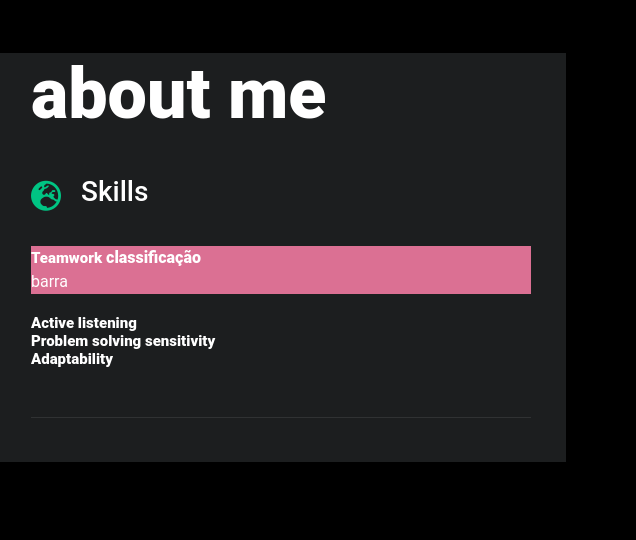
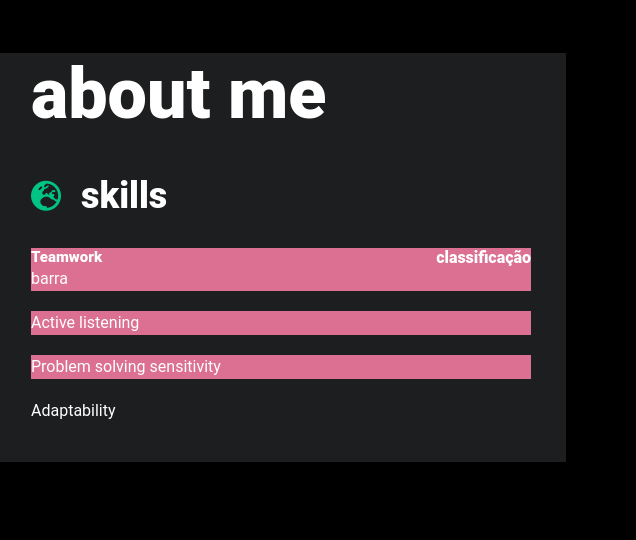
Before and after one commit to Susana988/cv_online, a plain HTML site: page index.html in a window 1280 px wide. Shown: the full height of the page, 644-1280 px from the left. Drawn offline with nearby package versions, Linux system fonts and the light colour scheme.

Commit message:
Area skills continued
Skills structure defined.

```diff
--- a/index.html
+++ b/index.html
@@ -121,8 +121,7 @@
                                 <div class="content-item">
                                     <i class="fas fa-headset"></i>
                                     <h5 class="content-title">customer support</h5>
-                                    <div class="content-text">Friendly personality and excellent communication skills.
-                                    </div>
+                                    <div class="content-text">Friendly personality and excellent communication skills.</div>
                                 </div>
                                 <div class="content-item">
                                     <i class="fas fa-tasks"></i>
@@ -138,8 +137,7 @@
                                 <div class="content-item">
                                     <i class="fab fa-salesforce"></i>
                                     <h5 class="content-title">sap / crm</h5>
-                                    <div class="content-text">With experience in using these and other working tools.
-                                    </div>
+                                    <div class="content-text">With experience in using these and other working tools.</div>
                                 </div>
                             </div>
                         </div> -->
@@ -152,11 +150,11 @@
                                 <div class="skills-item" data-value="95%">
                                     <span class="skills-name">Teamwork</span>
                                     <div class="skills-value">classificação</div>
-                                    <div>barra</div>
+                                    <div class="skills-line">barra</div>
                                 </div>
-                                <div class="skills-name">Active listening</div>
-                                <div class="skills-name">Problem solving sensitivity</div>
-                                <div class="skills-name">Adaptability</div>
+                                <div class="skills-item">Active listening</div>
+                                <div class="skills-item">Problem solving sensitivity</div>
+                                <div class="skills-item">Adaptability</div>
                             </div>
                         </div>
                     </div>
--- a/style.css
+++ b/style.css
@@ -23,6 +23,14 @@ element {
 
 h1 {
     font-size: 70px;
+}
+
+h3 {
+    font-size: 36px;
+    font-weight: 900;
+    color: #ffffff;
+    text-transform: lowercase;
+    margin-bottom: 0;
 }
 
 h5 {
@@ -311,6 +319,16 @@ h5 {
     margin-right: 20px;
 }
 
+.skills-item {
+    display: flex;
+    flex-wrap: wrap;
+    justify-content: space-between;
+}
+
+.skills-line {
+    width: 100%;
+}
+
 .skills-name {
     font-weight: 900;
     line-height: normal;
```
